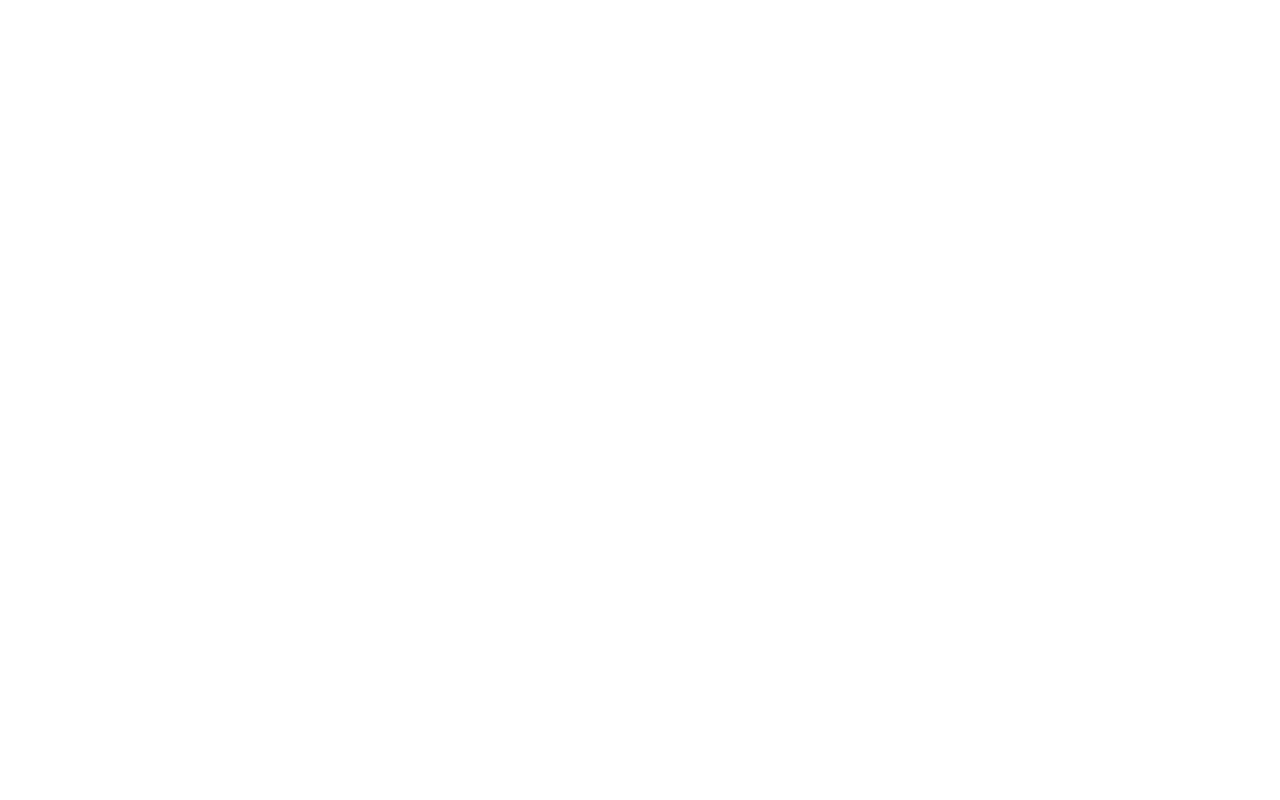
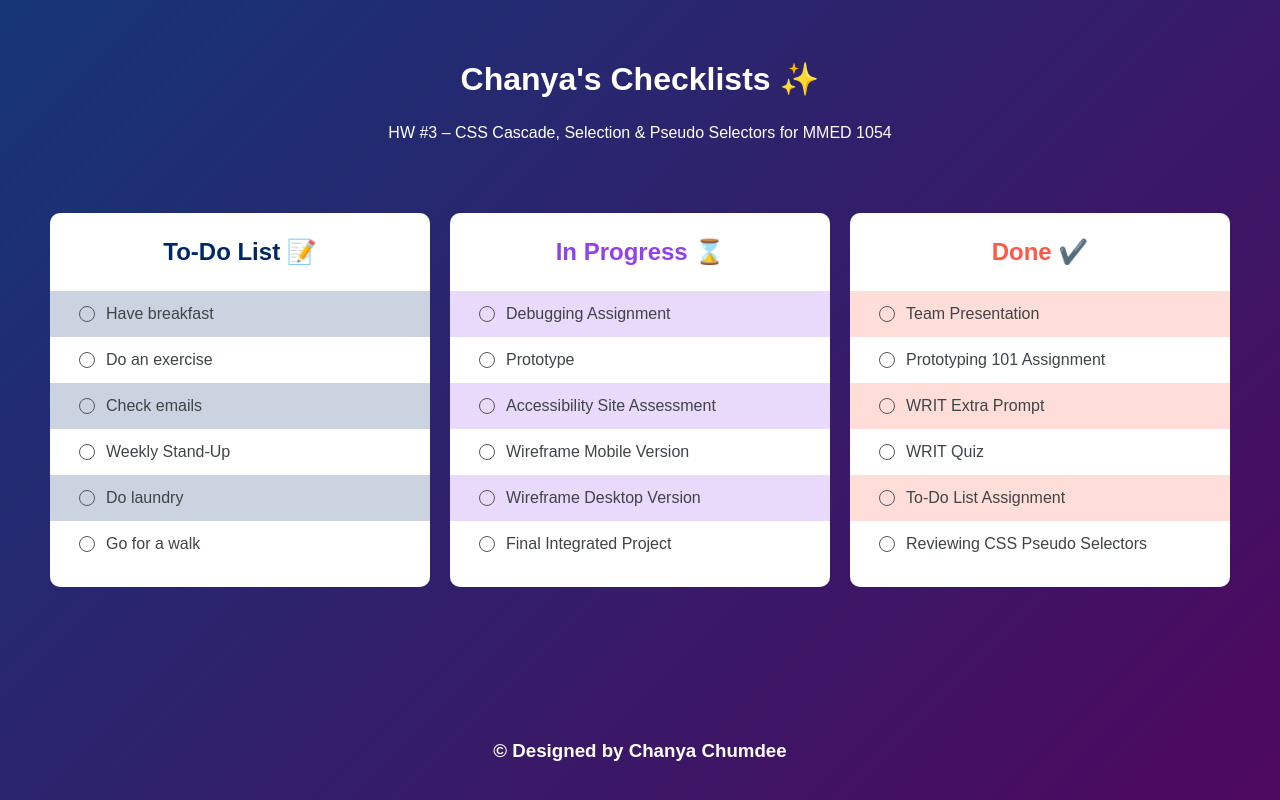
Before and after one commit to ychanya/Chumdee_Chanya_HW3, a plain HTML site: page index.html in a window 1280 px wide. Drawn offline with Linux system fonts and the light colour scheme.

Commit message:
Developing webpage
This commit includes updating index.html and apply CSS.

```diff
--- a/css/main.css
+++ b/css/main.css
@@ -0,0 +1,151 @@
+html, body{
+    height: 100%;
+}
+
+body{
+    font-family: 'Poppins', sans-serif;
+    font-size: 16px;
+    color: #fff;
+    margin: 0;
+    padding: 0;
+    background: linear-gradient(135deg, #153677, #4e085f);
+}
+
+header{
+    padding: 50px 0 25px 0;
+    text-align: center;
+}
+
+main{
+    display: flex;
+    justify-content: center;
+    align-items: center;
+    flex-wrap: wrap;
+}
+
+header > h1{
+    text-align: center;
+    padding: 10px;
+    margin: 0px;
+}
+
+section{
+    width: 380px;
+    border-radius: 10px;
+    margin: 10px;
+    background: #fff;
+    color: #3f4447;
+    font-weight :500;
+    padding-bottom: 20px;
+    margin-top: 30px;
+}
+
+section:hover{
+    transform: scale(1.02);
+    transition-duration: 0.7s;
+    box-shadow: 0 15px 60px rgba(255, 255, 255, 0.3);
+}
+
+section h2{
+    padding: 5px 10px;
+    text-align: center;
+}
+
+#todo h2 {
+    color: #002765;
+}
+
+#inprogress h2{
+    color: #9142ea;
+}
+
+#done h2{
+    color: #ff5945;
+}
+
+ul{
+    list-style-type: none;
+    padding: 0;
+    margin: 0;
+}
+
+ul li{
+    display: flex;
+    align-items: center;
+    cursor: pointer;
+    padding: 12px 8px 12px 25px;
+}
+
+ul li span{
+    margin-left: 8px;
+}
+
+.todo li:nth-child(odd) {
+    background-color: rgba(0, 39,  101, 0.2);
+}
+.inprogress li:nth-child(odd) {
+    background-color: rgba(145, 66, 234, 0.2);
+}
+
+.done li:nth-child(odd){
+    background-color: rgba(255, 89, 69, 0.2);
+}
+
+footer{
+    padding: 20px 0;
+    text-align: center;
+    position: sticky;
+    top: 100%;
+}
+
+input[type="checkbox"]:checked + span {
+    text-decoration: line-through;
+}
+
+#todo input[type="checkbox"]:checked+span+.emoji::after{
+    content: '⭐';
+    animation: fadeIn 0.5s;
+    padding-left: 5px;
+}
+
+#inprogress input[type="checkbox"]:checked+span+.emoji::after{
+    content: '🔥';
+    animation: fadeIn 0.5s;
+    padding-left: 5px;
+}
+
+#done input[type="checkbox"]:checked+span+.emoji::after{
+    content: '🚀';
+    animation: fadeIn 0.5s;
+    padding-left: 5px;
+}
+
+@keyframes fadeIn {
+    from {
+        opacity: 0;
+    }
+    to {
+        opacity: 1;
+    }
+}
+
+input[type="checkbox"]{
+    appearance: none;
+    width: 16px;
+    height: 16px;
+    border: 1px solid #555;
+    border-radius: 50%;
+    cursor: pointer;
+}
+
+input[type="checkbox"]:checked{
+    background-color: #ff5945;
+    border: #ff5945;
+}
+
+input[type="checkbox"]:checked::after{
+    content: '\2713';
+    text-align: center;
+    display: block;
+    font-weight: bold;
+}
--- a/index.html
+++ b/index.html
@@ -4,10 +4,130 @@
 <head>
     <meta charset="UTF-8">
     <meta name="viewport" content="width=device-width, initial-scale=1.0">
-    <title>Document</title>
+    <title>To Do Page</title>
+    <link rel="stylesheet" href="css/main.css">
 </head>
 
 <body>
+    <header>
+        <h1> Chanya's Checklists ✨</h1>
+        <p>HW #3 – CSS Cascade, Selection & Pseudo Selectors for MMED 1054</p>
+    </header>
+
+    <main id="nav-lists">
+        <section id="todo">
+            <h2>To-Do List 📝</h2>
+            <ul class="todo">
+                <li>
+                    <input type="checkbox">
+                    <span>Have breakfast</span>
+                    <div class="emoji"></div>
+                </li>
+                <li>
+                    <input type="checkbox">
+                    <span>Do an exercise</span>
+                    <div class="emoji"></div>
+                </li>
+                <li>
+                    <input type="checkbox">
+                    <span>Check emails</span>
+                    <div class="emoji"></div>
+                </li>
+                <li>
+                    <input type="checkbox">
+                    <span>Weekly Stand-Up</span>
+                    <div class="emoji"></div>
+                </li>
+                <li>
+                    <input type="checkbox">
+                    <span>Do laundry</span>
+                    <div class="emoji"></div>
+                </li>
+                <li>
+                    <input type="checkbox">
+                    <span>Go for a walk</span>
+                    <div class="emoji"></div>
+                </li>
+            </ul>
+        </section>
+
+        <section id="inprogress">
+            <h2>In Progress ⌛</h2>
+            <ul class="inprogress">
+                <li>
+                    <input type="checkbox">
+                    <span>Debugging Assignment</span>
+                    <div class="emoji"></div>
+                </li>
+                <li>
+                    <input type="checkbox">
+                    <span>Prototype</span>
+                    <div class="emoji"></div>
+                </li>
+                <li>
+                    <input type="checkbox">
+                    <span>Accessibility Site Assessment</span>
+                    <div class="emoji"></div>
+                </li>
+                <li>
+                    <input type="checkbox">
+                    <span>Wireframe Mobile Version</span>
+                    <div class="emoji"></div>
+                </li>
+                <li>
+                    <input type="checkbox">
+                    <span>Wireframe Desktop Version</span>
+                    <div class="emoji"></div>
+                </li>
+                <li>
+                    <input type="checkbox">
+                    <span>Final Integrated Project</span>
+                    <div class="emoji"></div>
+                </li>
+            </ul>
+        </section>
+
+        <section id="done">
+            <h2>Done ✔️</h2>
+            <ul class="done">
+                <li>
+                    <input type="checkbox">
+                    <span>Team Presentation</span>
+                    <div class="emoji"></div>
+                </li>
+                <li>
+                    <input type="checkbox">
+                    <span>Prototyping 101 Assignment</span>
+                    <div class="emoji"></div>
+                </li>
+                <li>
+                    <input type="checkbox">
+                    <span>WRIT Extra Prompt</span>
+                    <div class="emoji"></div>
+                </li>
+                <li>
+                    <input type="checkbox">
+                    <span>WRIT Quiz</span>
+                    <div class="emoji"></div>
+                </li>
+                <li>
+                    <input type="checkbox">
+                    <span> To-Do List Assignment</span>
+                    <div class="emoji"></div>
+                </li>
+                <li>
+                    <input type="checkbox">
+                    <span>Reviewing CSS Pseudo Selectors</span>
+                    <div class="emoji"></div>
+                </li>
+            </ul>
+        </section>
+
+    </main>
+
+    <footer id="sticky-footer">
+        <h3>&copy; Designed by Chanya Chumdee</h3>
+    </footer>
 
 </body>
 
```
